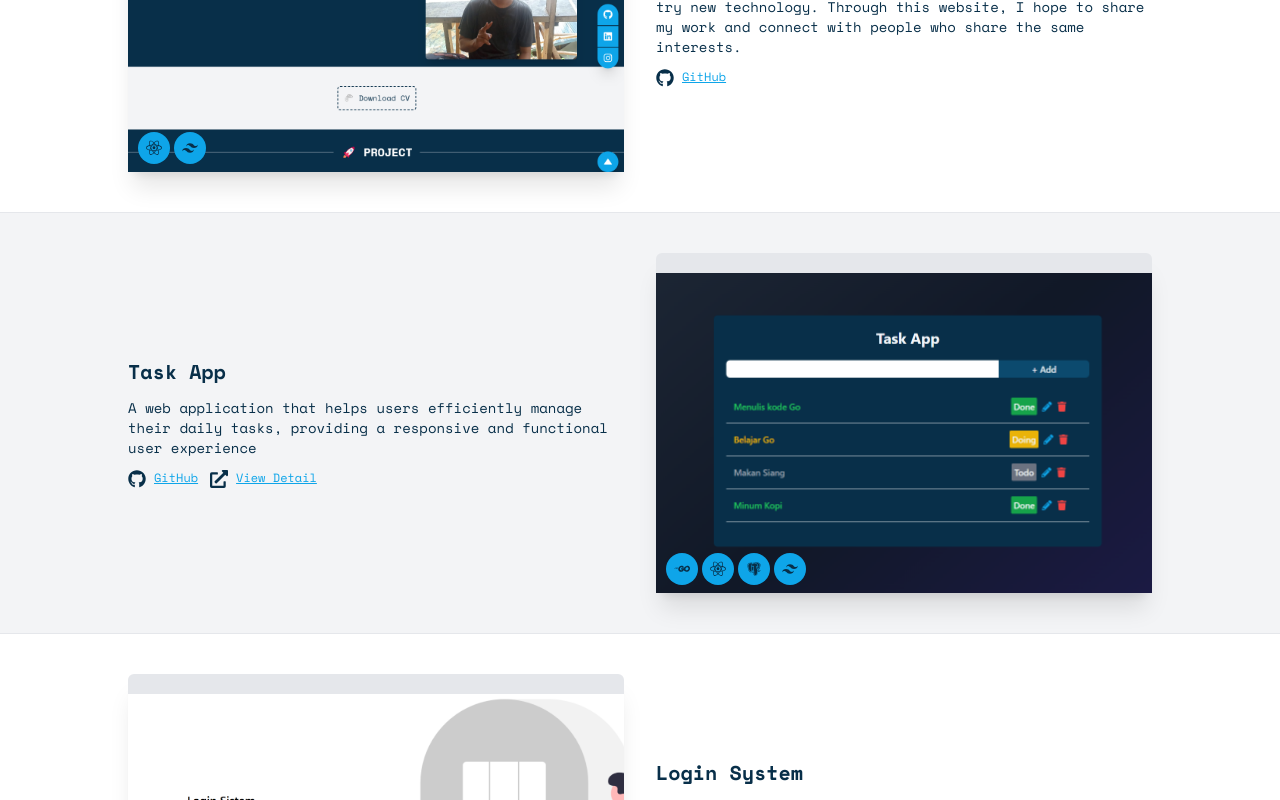
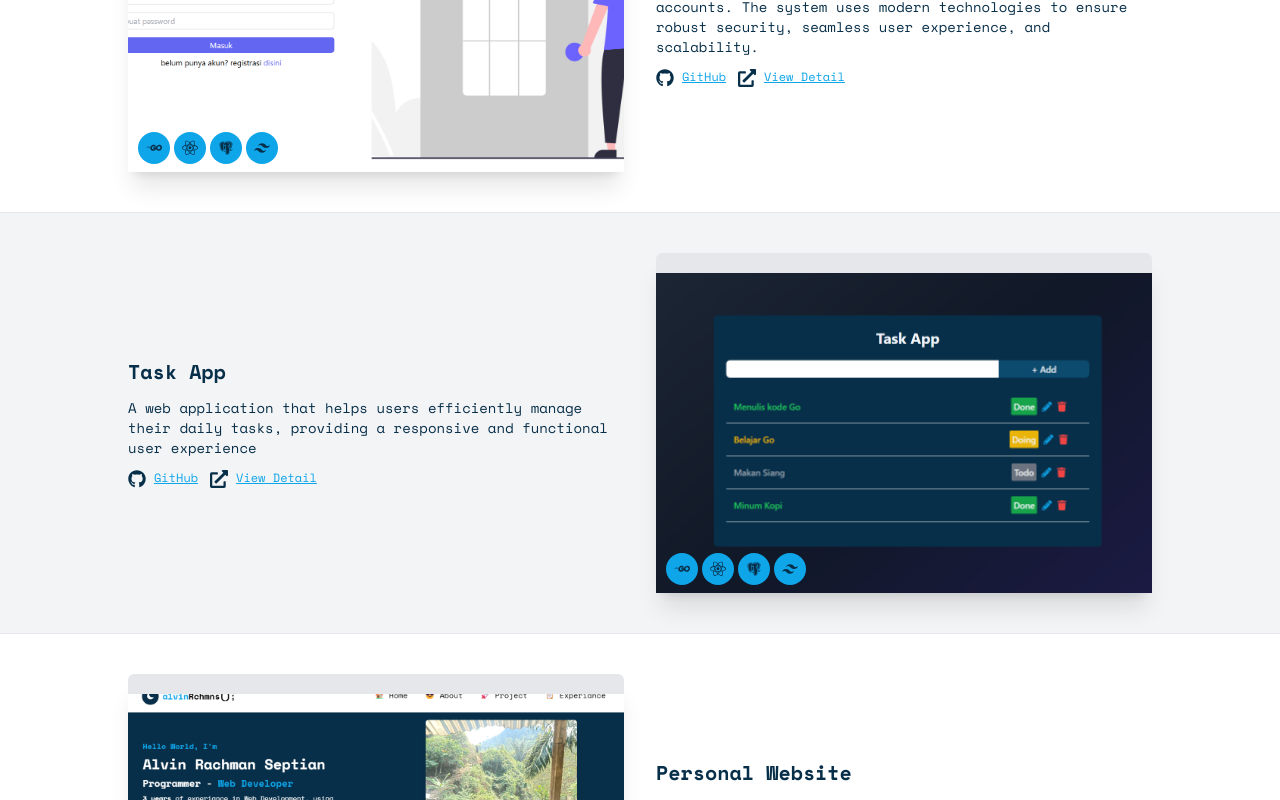
Before and after one commit to alvinrachman99/web-portfolio, a React (Vite) app: page / in a window 1280 px wide. Shown: the part 900-1700 px from the top of the page. Built offline with nearby package versions, Linux system fonts and the light colour scheme.

Commit message:
update data project

```diff
--- a/src/components/Project.jsx
+++ b/src/components/Project.jsx
@@ -6,6 +6,7 @@ import { FaGithub } from "react-icons/fa";
 import { Link } from "react-router-dom";
 
 function Project() {
+  const data = [...dataProject].sort((a, b) => b.id - a.id)
   return (
     <>
       <div
@@ -18,7 +19,7 @@ function Project() {
         <div className="flex-grow border-t border-gray-300"></div>
       </div>
 
-      {dataProject.map((item, i) => (
+      {data.map((item, i) => (
         // section background
         // genap: bg-white/default, ganjil: bg-gray-100, border-y
         <div
@@ -96,7 +97,7 @@ function Project() {
                     i % 2 === 0 ? "md:left-2" : "md:right-2"
                   }`}
                 >
-                  {dataProject
+                  {data
                     .find((_, index) => index == i)
                     .skill.map((data, idx) => (
                       <motion.div
```
